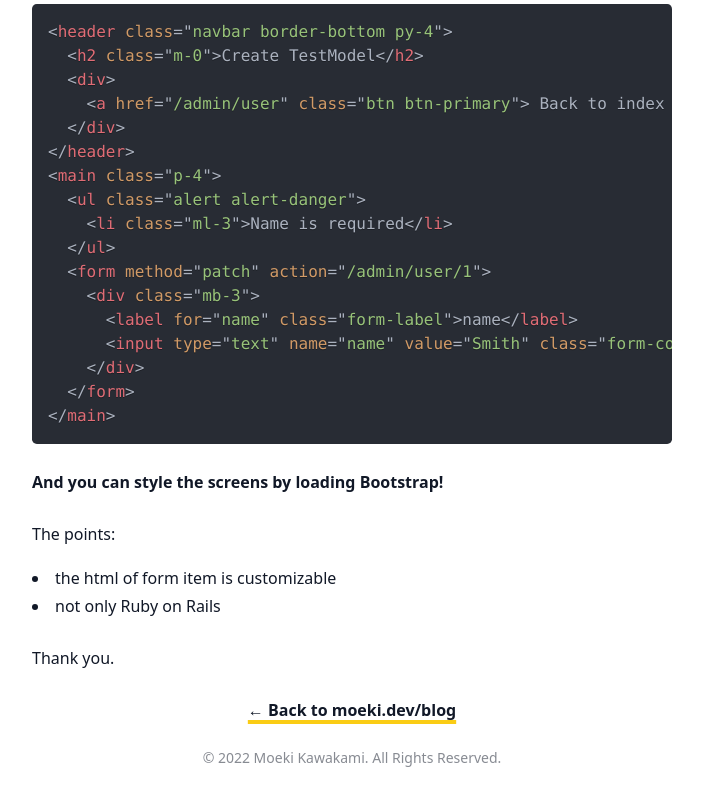
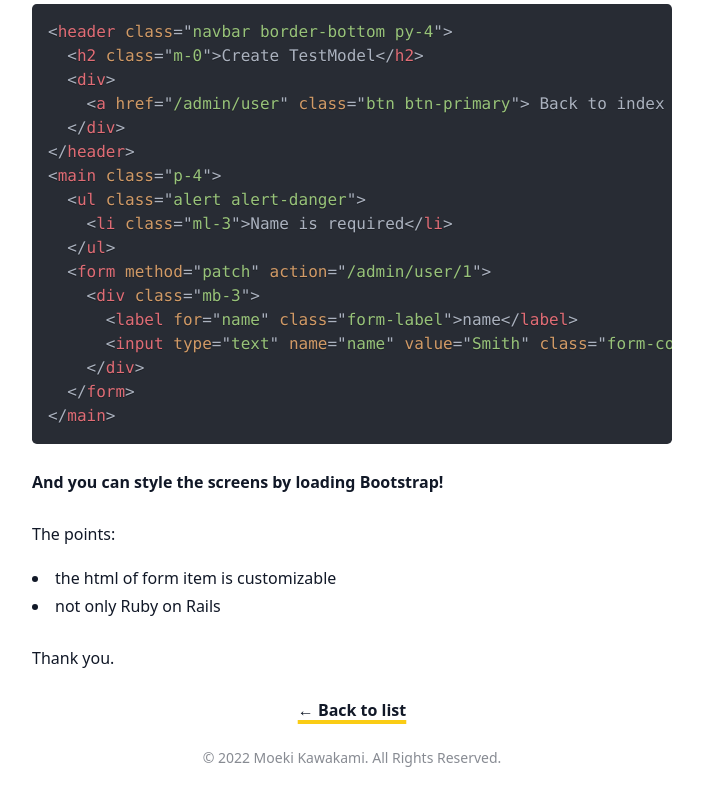
Before and after one commit to kawakamimoeki/website-legacy, a Next.js app: page /blog/admin-framework-for-minimalist in a window 1280 px wide. Shown: the part 2213-3013 px from the top of the page, without its empty margins (288-991 px from the left). Built offline with nearby package versions, Linux system fonts and the light colour scheme.

Commit message:
fix: link text

```diff
--- a/pages/blog/[id].tsx
+++ b/pages/blog/[id].tsx
@@ -72,7 +72,7 @@ export default function Post({ post }: { post: PostType }): JSX.Element {
         className="underline decoration-yellow-400 decoration-4 underline-offset-4 font-bold block my-6 text-center"
         href="/blog"
         passHref>
-        ← Back to moeki.dev/blog
+        ← Back to list
       </Link>
     </>
   )
```
